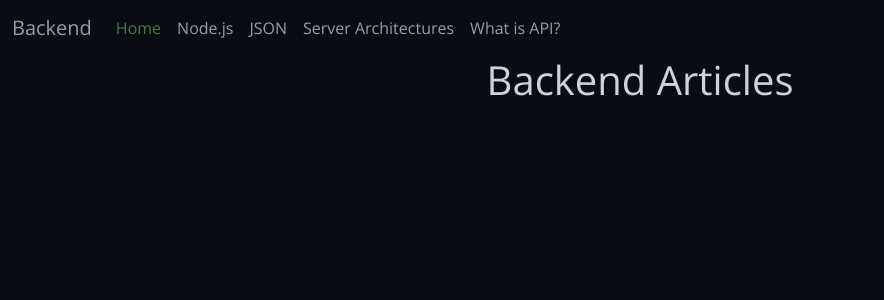
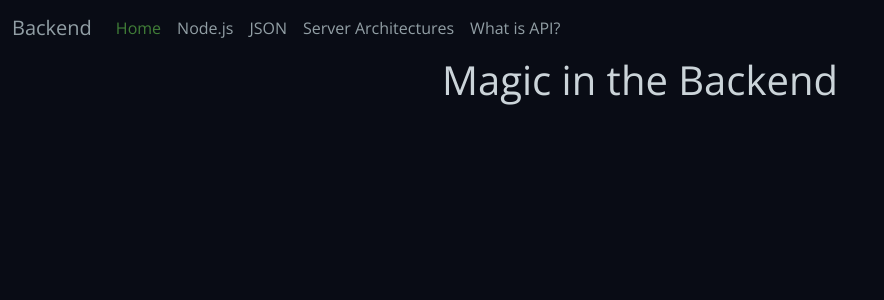
Before and after one commit to ahuzgb/ReactArticle-1, a React (Create React App) app: page / in a window 1280 px wide. Shown: the top 300 px of the page, without its empty margins (0-884 px from the left). Built offline with nearby package versions, Linux system fonts and the light colour scheme.

Commit message:
change home title

```diff
--- a/src/App.js
+++ b/src/App.js
@@ -1,10 +1,9 @@
 import "./App.css";
-
 
 function App() {
   return (
     <div className="App">
-      <h1>Backend Articles</h1>
+      <h1>Magic in the Backend</h1>
     </div>
   );
 }
```
